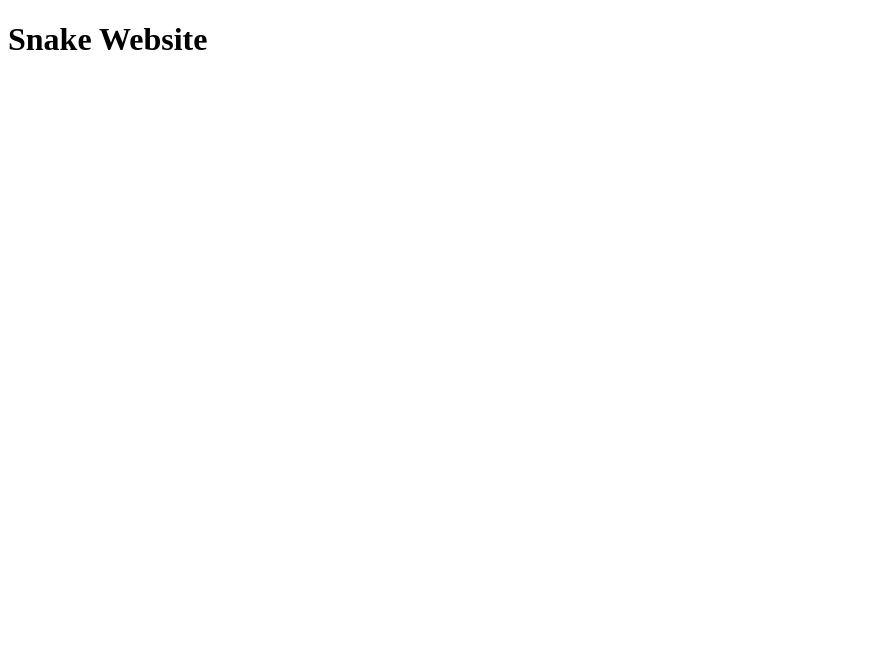
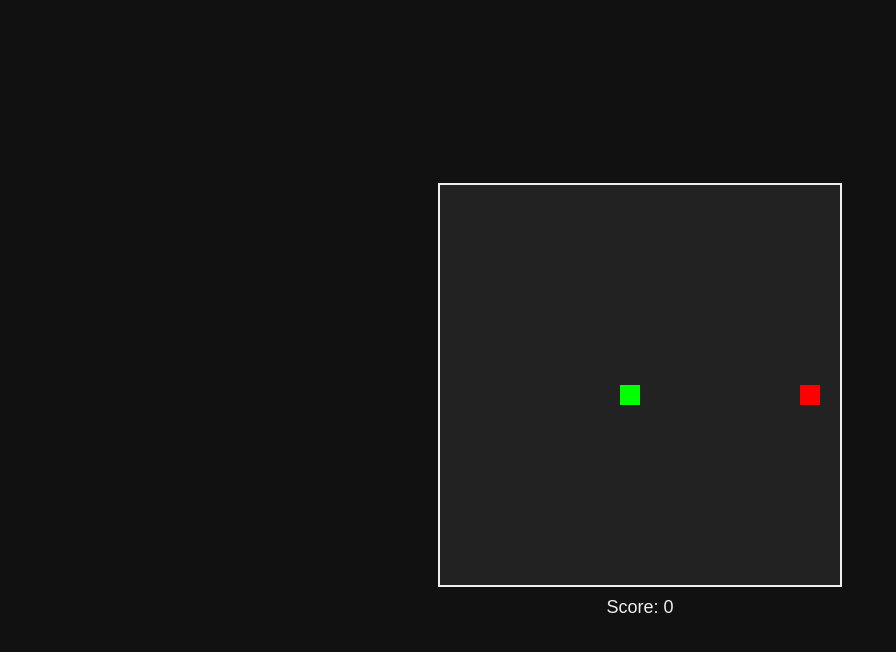
Before and after one commit to Goobers-games/HomeworkHelp, a plain HTML site: page games/snake/index.html in a window 1280 px wide. Shown: the whole page, without its empty margins (0-896 px from the left). Drawn offline with Linux system fonts and the light colour scheme.

Commit message:
Update index.html

```diff
--- a/games/snake/index.html
+++ b/games/snake/index.html
@@ -1,10 +1,120 @@
 <!DOCTYPE html>
 <html lang="en">
-<html>
 <head>
-  <title>Snake</title>
+  <meta charset="UTF-8">
+  <meta name="viewport" content="width=device-width, initial-scale=1.0">
+  <title>Snake Game</title>
+  <style>
+    body {
+      display: flex;
+      justify-content: center;
+      align-items: center;
+      height: 100vh;
+      margin: 0;
+      background: #111;
+      color: #eee;
+      font-family: Arial, sans-serif;
+      flex-direction: column;
+    }
+
+    canvas {
+      background: #222;
+      border: 2px solid #eee;
+    }
+
+    #score {
+      margin-top: 10px;
+      font-size: 18px;
+    }
+  </style>
 </head>
 <body>
-  <h1>Snake Website</h1>
+  <canvas id="game" width="400" height="400"></canvas>
+  <div id="score">Score: 0</div>
+
+  <script>
+    const canvas = document.getElementById("game");
+    const ctx = canvas.getContext("2d");
+
+    const box = 20; // grid size
+    let snake = [{ x: 9 * box, y: 10 * box }];
+    let direction;
+    let food = {
+      x: Math.floor(Math.random() * 20) * box,
+      y: Math.floor(Math.random() * 20) * box,
+    };
+    let score = 0;
+
+    document.addEventListener("keydown", setDirection);
+
+    function setDirection(e) {
+      if ((e.key === "a" || e.key === "A") && direction !== "RIGHT") direction = "LEFT";
+      else if ((e.key === "w" || e.key === "W") && direction !== "DOWN") direction = "UP";
+      else if ((e.key === "d" || e.key === "D") && direction !== "LEFT") direction = "RIGHT";
+      else if ((e.key === "s" || e.key === "S") && direction !== "UP") direction = "DOWN";
+    }
+
+    function drawGame() {
+      ctx.clearRect(0, 0, canvas.width, canvas.height);
+
+      // Draw food
+      ctx.fillStyle = "red";
+      ctx.fillRect(food.x, food.y, box, box);
+
+      // Draw snake
+      for (let i = 0; i < snake.length; i++) {
+        ctx.fillStyle = i === 0 ? "lime" : "green";
+        ctx.fillRect(snake[i].x, snake[i].y, box, box);
+      }
+
+      // Move snake
+      let headX = snake[0].x;
+      let headY = snake[0].y;
+
+      if (direction === "LEFT") headX -= box;
+      if (direction === "UP") headY -= box;
+      if (direction === "RIGHT") headX += box;
+      if (direction === "DOWN") headY += box;
+
+      // Check food collision
+      if (headX === food.x && headY === food.y) {
+        score++;
+        document.getElementById("score").textContent = "Score: " + score;
+        food = {
+          x: Math.floor(Math.random() * 20) * box,
+          y: Math.floor(Math.random() * 20) * box,
+        };
+      } else {
+        snake.pop(); // remove tail
+      }
+
+      const newHead = { x: headX, y: headY };
+
+      // Game over conditions
+      if (
+        headX < 0 ||
+        headY < 0 ||
+        headX >= canvas.width ||
+        headY >= canvas.height ||
+        collision(newHead, snake)
+      ) {
+        clearInterval(game);
+        alert("Game Over! Final Score: " + score);
+      }
+
+      snake.unshift(newHead);
+    }
+
+    function collision(head, array) {
+      for (let i = 0; i < array.length; i++) {
+        if (head.x === array[i].x && head.y === array[i].y) {
+          return true;
+        }
+      }
+      return false;
+    }
+
+    const game = setInterval(drawGame, 100);
+  </script>
 </body>
 </html>
```
